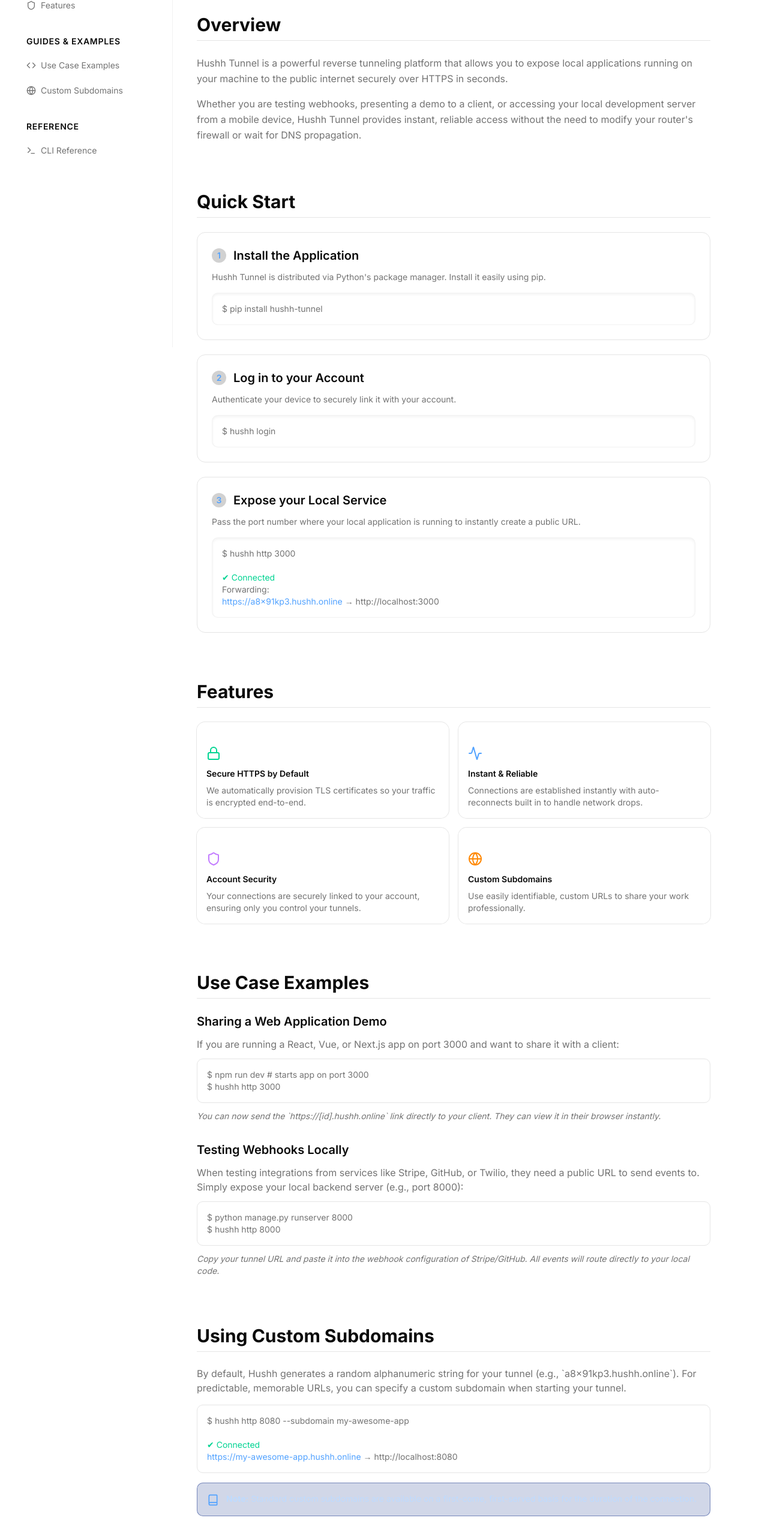
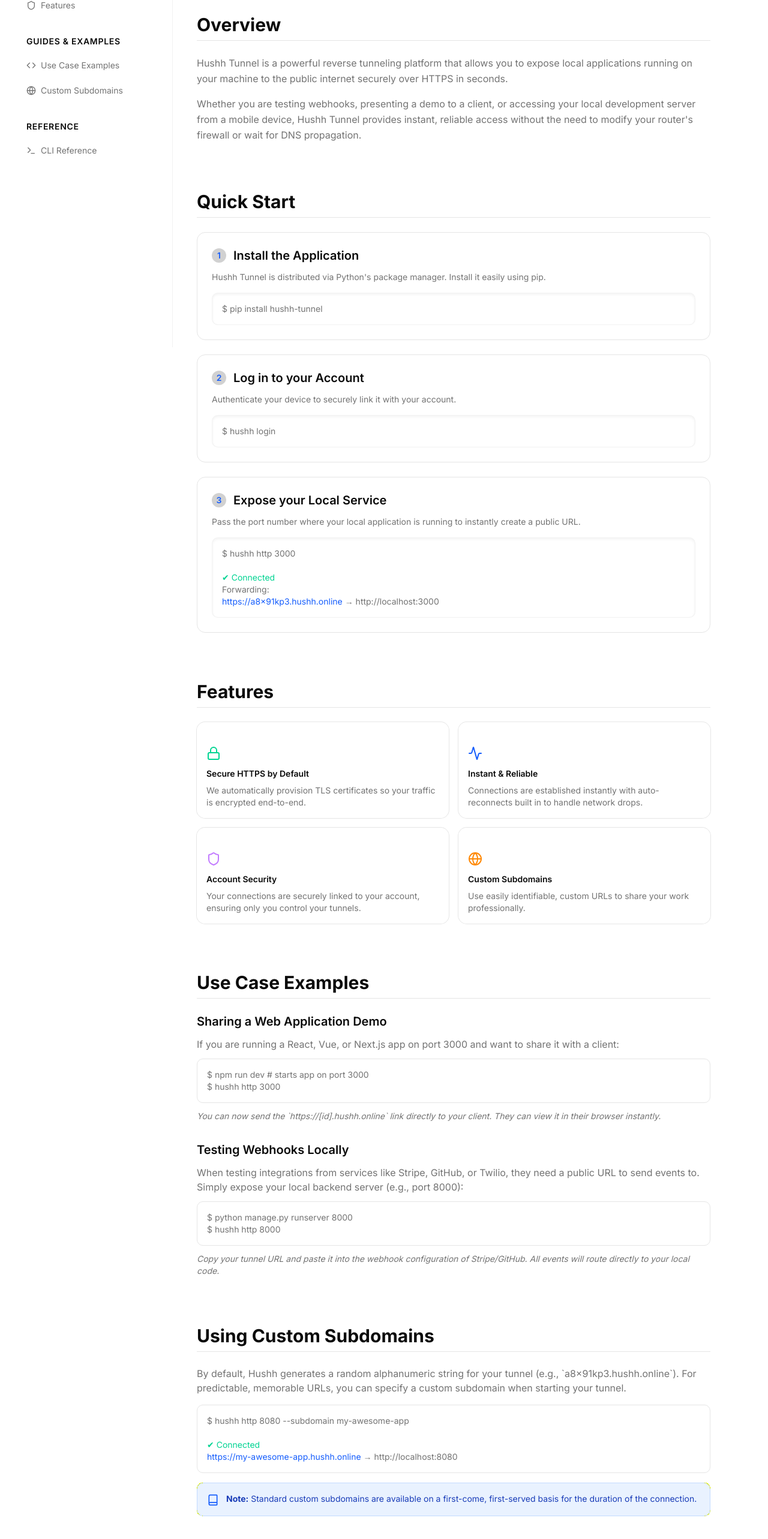
Before and after one commit to nikhil-thb/hushh, a Next.js app in the folder frontend/: page /docs in a window 1280 px wide. Shown: the part 222-2788 px from the top of the page at 60% size. Built offline with nearby package versions, Linux system fonts and the light colour scheme.

Commit message:
Added dark/light theme

```diff
--- a/frontend/src/app/docs/page.tsx
+++ b/frontend/src/app/docs/page.tsx
@@ -42,7 +42,7 @@
 
   const navItemClass = (id: string) => `flex items-center text-sm px-3 py-2 rounded-md transition ${
     activeSection === id
-      ? 'text-blue-400 bg-accent/80 font-medium shadow-sm'
+      ? 'text-blue-600 dark:text-blue-400 bg-accent/80 font-medium shadow-sm'
       : 'text-muted-foreground hover:text-foreground hover:bg-card'
   }`;
 
@@ -120,7 +120,7 @@
 
             <div className="space-y-6">
               <div className="bg-card border border-border rounded-xl p-6">
-                <h3 className="text-xl font-semibold mb-3 flex items-center"><span className="flex items-center justify-center w-6 h-6 rounded-full bg-primary/20 text-blue-400 text-sm mr-3">1</span> Install the Application</h3>
+                <h3 className="text-xl font-semibold mb-3 flex items-center"><span className="flex items-center justify-center w-6 h-6 rounded-full bg-primary/20 text-blue-600 dark:text-blue-400 text-sm mr-3">1</span> Install the Application</h3>
                 <p className="text-muted-foreground mb-4 text-sm">Hushh Tunnel is distributed via Python's package manager. Install it easily using pip.</p>
                 <div className="bg-background p-4 rounded-lg font-mono text-sm text-muted-foreground border border-border/50 shadow-inner">
                   <span className="text-muted-foreground select-none">$ </span>pip install hushh-tunnel
@@ -128,7 +128,7 @@
               </div>
 
               <div className="bg-card border border-border rounded-xl p-6">
-                <h3 className="text-xl font-semibold mb-3 flex items-center"><span className="flex items-center justify-center w-6 h-6 rounded-full bg-primary/20 text-blue-400 text-sm mr-3">2</span> Log in to your Account</h3>
+                <h3 className="text-xl font-semibold mb-3 flex items-center"><span className="flex items-center justify-center w-6 h-6 rounded-full bg-primary/20 text-blue-600 dark:text-blue-400 text-sm mr-3">2</span> Log in to your Account</h3>
                 <p className="text-muted-foreground mb-4 text-sm">Authenticate your device to securely link it with your account.</p>
                 <div className="bg-background p-4 rounded-lg font-mono text-sm text-muted-foreground border border-border/50 shadow-inner">
                   <span className="text-muted-foreground select-none">$ </span>hushh login
@@ -136,14 +136,14 @@
               </div>
 
               <div className="bg-card border border-border rounded-xl p-6">
-                <h3 className="text-xl font-semibold mb-3 flex items-center"><span className="flex items-center justify-center w-6 h-6 rounded-full bg-primary/20 text-blue-400 text-sm mr-3">3</span> Expose your Local Service</h3>
+                <h3 className="text-xl font-semibold mb-3 flex items-center"><span className="flex items-center justify-center w-6 h-6 rounded-full bg-primary/20 text-blue-600 dark:text-blue-400 text-sm mr-3">3</span> Expose your Local Service</h3>
                 <p className="text-muted-foreground mb-4 text-sm">Pass the port number where your local application is running to instantly create a public URL.</p>
                 <div className="bg-background p-4 rounded-lg font-mono text-sm text-muted-foreground border border-border/50 shadow-inner">
                   <span className="text-muted-foreground select-none">$ </span>hushh http 3000
                   <br /><br />
                   <span className="text-emerald-400">✔ Connected</span><br />
                   <span className="text-muted-foreground">Forwarding:</span><br />
-                  <span className="text-blue-400">https://a8x91kp3.hushh.online</span> <span className="text-muted-foreground">→</span> http://localhost:3000
+                  <span className="text-blue-600 dark:text-blue-400">https://a8x91kp3.hushh.online</span> <span className="text-muted-foreground">→</span> http://localhost:3000
                 </div>
               </div>
             </div>
@@ -161,7 +161,7 @@
               </Card>
               <Card className="bg-card/40 border-border/80">
                 <CardContent className="pt-6">
-                  <Activity className="w-6 h-6 text-blue-400 mb-3" />
+                  <Activity className="w-6 h-6 text-blue-600 dark:text-blue-400 mb-3" />
                   <h4 className="font-semibold text-foreground mb-2">Instant & Reliable</h4>
                   <p className="text-sm text-muted-foreground">Connections are established instantly with auto-reconnects built in to handle network drops.</p>
                 </CardContent>
@@ -217,11 +217,11 @@
               <span className="text-muted-foreground">$ </span>hushh http 8080 --subdomain my-awesome-app
               <br /><br />
               <span className="text-emerald-400">✔ Connected</span><br />
-              <span className="text-blue-400">https://my-awesome-app.hushh.online</span> <span className="text-muted-foreground">→</span> http://localhost:8080
+              <span className="text-blue-600 dark:text-blue-400">https://my-awesome-app.hushh.online</span> <span className="text-muted-foreground">→</span> http://localhost:8080
             </div>
-            <div className="bg-blue-900/20 border border-blue-900/50 rounded-lg p-4 flex items-start">
-              <Book className="w-5 h-5 text-blue-400 mr-3 shrink-0 mt-0.5" />
-              <p className="text-sm text-blue-200 m-0">
+            <div className="bg-blue-500/10 dark:bg-blue-900/20 border border-blue-500/20 dark:border-blue-900/50 rounded-lg p-4 flex items-start">
+              <Book className="w-5 h-5 text-blue-600 dark:text-blue-400 mr-3 shrink-0 mt-0.5" />
+              <p className="text-sm text-blue-800 dark:text-blue-200 m-0">
                 <strong>Note:</strong> Standard custom subdomains are available on a first-come, first-served basis for the duration of the connection.
               </p>
             </div>
@@ -239,35 +239,35 @@
                 </thead>
                 <tbody className="text-muted-foreground divide-y divide-slate-800/50">
                   <tr className="hover:bg-accent/30 transition">
-                    <td className="py-3 px-4 font-mono text-sm text-blue-300">hushh login</td>
+                    <td className="py-3 px-4 font-mono text-sm text-blue-600 dark:text-blue-300">hushh login</td>
                     <td className="py-3 px-4 text-sm">Sign in to your account.</td>
                   </tr>
                   <tr className="hover:bg-accent/30 transition">
-                    <td className="py-3 px-4 font-mono text-sm text-blue-300">hushh logout</td>
+                    <td className="py-3 px-4 font-mono text-sm text-blue-600 dark:text-blue-300">hushh logout</td>
                     <td className="py-3 px-4 text-sm">Sign out of your device.</td>
                   </tr>
                   <tr className="hover:bg-accent/30 transition">
-                    <td className="py-3 px-4 font-mono text-sm text-blue-300">hushh whoami</td>
+                    <td className="py-3 px-4 font-mono text-sm text-blue-600 dark:text-blue-300">hushh whoami</td>
                     <td className="py-3 px-4 text-sm">View your currently logged in account details.</td>
                   </tr>
                   <tr className="hover:bg-accent/30 transition">
-                    <td className="py-3 px-4 font-mono text-sm text-blue-300">hushh http &lt;port&gt;</td>
+                    <td className="py-3 px-4 font-mono text-sm text-blue-600 dark:text-blue-300">hushh http &lt;port&gt;</td>
                     <td className="py-3 px-4 text-sm">Expose the specified local port to the internet.</td>
                   </tr>
                   <tr className="hover:bg-accent/30 transition">
-                    <td className="py-3 px-4 font-mono text-sm text-blue-300">hushh http &lt;port&gt; --subdomain &lt;name&gt;</td>
+                    <td className="py-3 px-4 font-mono text-sm text-blue-600 dark:text-blue-300">hushh http &lt;port&gt; --subdomain &lt;name&gt;</td>
                     <td className="py-3 px-4 text-sm">Expose a port using a specific subdomain.</td>
                   </tr>
                   <tr className="hover:bg-accent/30 transition">
-                    <td className="py-3 px-4 font-mono text-sm text-blue-300">hushh status</td>
+                    <td className="py-3 px-4 font-mono text-sm text-blue-600 dark:text-blue-300">hushh status</td>
                     <td className="py-3 px-4 text-sm">View a list of all your active tunnels.</td>
                   </tr>
                   <tr className="hover:bg-accent/30 transition">
-                    <td className="py-3 px-4 font-mono text-sm text-blue-300">hushh stop &lt;subdomain&gt;</td>
+                    <td className="py-3 px-4 font-mono text-sm text-blue-600 dark:text-blue-300">hushh stop &lt;subdomain&gt;</td>
                     <td className="py-3 px-4 text-sm">Close a specific running tunnel.</td>
                   </tr>
                   <tr className="hover:bg-accent/30 transition">
-                    <td className="py-3 px-4 font-mono text-sm text-blue-300">hushh version</td>
+                    <td className="py-3 px-4 font-mono text-sm text-blue-600 dark:text-blue-300">hushh version</td>
                     <td className="py-3 px-4 text-sm">Display the current version of the application.</td>
                   </tr>
                 </tbody>
```
